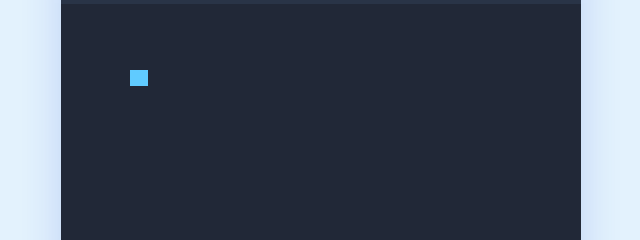
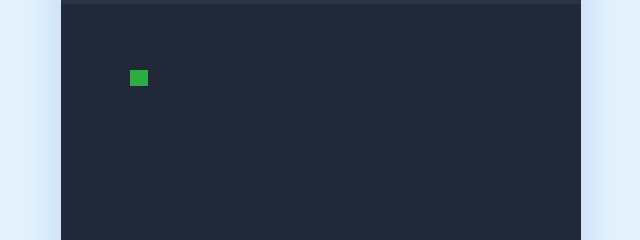
Before and after one commit to Cocconya/zmija, a plain HTML site: page index.html in a window 1280 px wide. Shown: the part 183-423 px from the top of the page, 319-959 px from the left. Drawn offline with nearby package versions, Linux system fonts and the light colour scheme.

Commit message:
promjena boje zmije

```diff
--- a/style.css
+++ b/style.css
@@ -49,7 +49,7 @@ body{
 }
 
 .play-board .head{
-    background: #60cbff;
+    background: #2eac41;
 }
 
 .controls{
```
